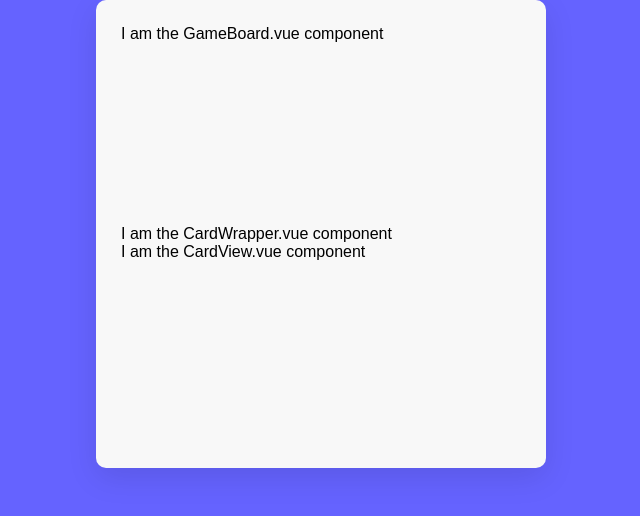
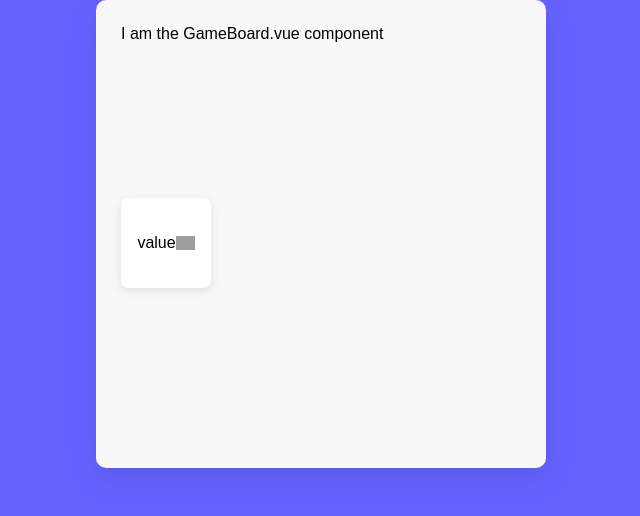
Before and after one commit to MicheleCynowicz/memory-card-game-vue, a Vue app: page / in a window 1280 px wide. Shown: the top 516 px of the page, without its empty margins (319-959 px from the left). Built offline with nearby package versions, Linux system fonts and the light colour scheme; grey boxes are pictures that could not be loaded.

Commit message:
work in progress on step 3

```diff
--- a/src/components/CardView.vue
+++ b/src/components/CardView.vue
@@ -1,8 +1,24 @@
-<script setup>
+<script>
+export default {
+  props: {
+    viewType: {
+      type: String,
+      required: true,
+    },
+  },
+  computed: {
+    somthing() {
+      return "value";
+    },
+  },
+};
 </script>
 
 <template>
-  <p>I am the CardView.vue component</p>
+  <div :class="`view ${viewType}-view`">
+    <p>{{ somthing }}</p>
+    <img src="images/que_icon.svg" alt="icon" />
+  </div>
 </template>
 
 <style scoped>
--- a/src/components/CardWrapper.vue
+++ b/src/components/CardWrapper.vue
@@ -3,10 +3,10 @@ import CardView from "./CardView.vue";
 </script>
 
 <template>
-  <div>
-    <p>I am the CardWrapper.vue component</p>
-    <CardView />
-  </div>
+  <li class="card">
+    <CardView viewType="front" />
+    <CardView viewType="back" />
+  </li>
 </template>
 
 <style scoped>
```
Also changed, not shown: 1 other file (tests, documents, lock files or other folders).
